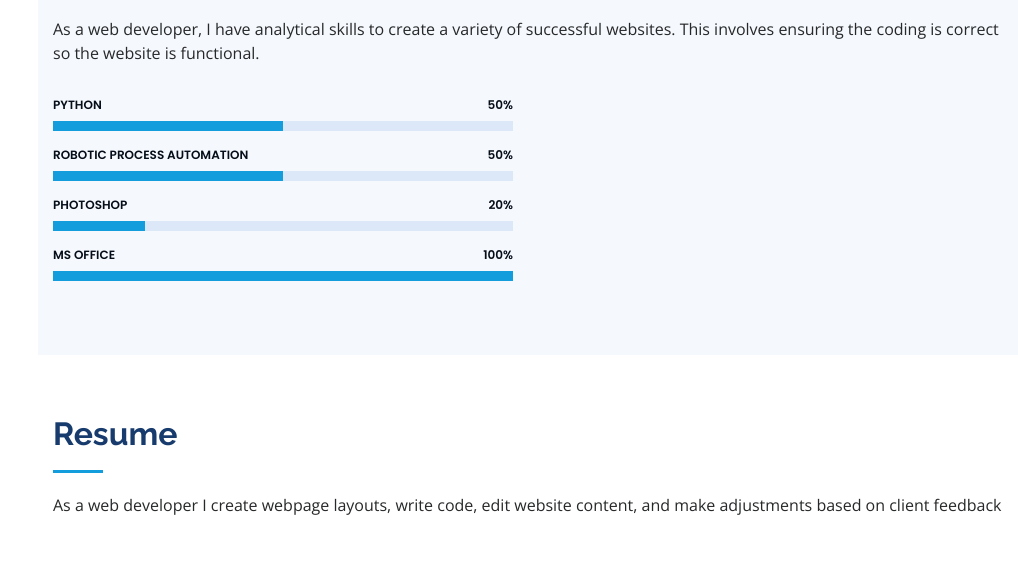
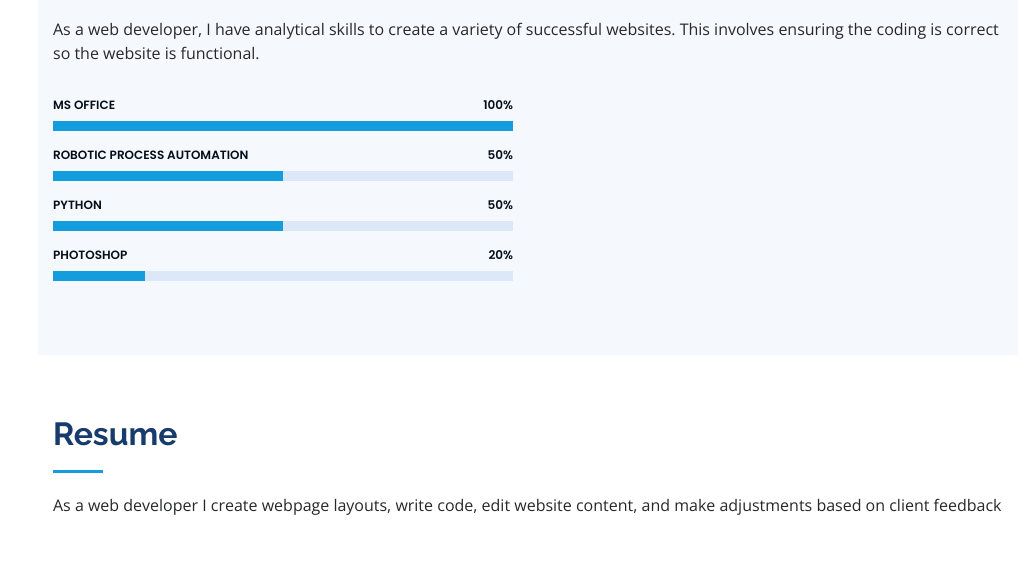
Before and after one commit to abishua7/abishua7.github.io, a plain HTML site: page index.html in a window 1280 px wide. Shown: the part 1541-2105 px from the top of the page, without its empty margins (262-1280 px from the left). Drawn offline with nearby package versions, Linux system fonts and the light colour scheme.

Commit message:
Update index.html

```diff
--- a/index.html
+++ b/index.html
@@ -142,9 +142,9 @@
           <div class="col-lg-6" data-aos="fade-up">
 
             <div class="progress">
-              <span class="skill">Python<i class="val">50%</i></span>
+              <span class="skill">MS office<i class="val">100%</i></span>
               <div class="progress-bar-wrap">
-                <div class="progress-bar" role="progressbar" aria-valuenow="50" aria-valuemin="0" aria-valuemax="100"></div>
+                <div class="progress-bar" role="progressbar" aria-valuenow="100" aria-valuemin="0" aria-valuemax="100"></div>
               </div>
             </div>
 
@@ -156,15 +156,15 @@
             </div>
 
             <div class="progress">
+              <span class="skill">Python<i class="val">50%</i></span>
+              <div class="progress-bar-wrap">
+                <div class="progress-bar" role="progressbar" aria-valuenow="50" aria-valuemin="0" aria-valuemax="100"></div>
+              </div>
+            </div>
+            <div class="progress">
               <span class="skill">Photoshop<i class="val">20%</i></span>
               <div class="progress-bar-wrap">
                 <div class="progress-bar" role="progressbar" aria-valuenow="20" aria-valuemin="0" aria-valuemax="100"></div>
-              </div>
-            </div>
-            <div class="progress">
-              <span class="skill">Ms office<i class="val">100%</i></span>
-              <div class="progress-bar-wrap">
-                <div class="progress-bar" role="progressbar" aria-valuenow="100" aria-valuemin="0" aria-valuemax="100"></div>
               </div>
             </div>
           </div>
```
